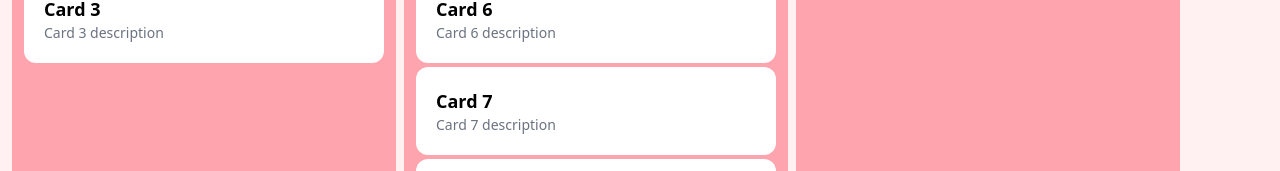
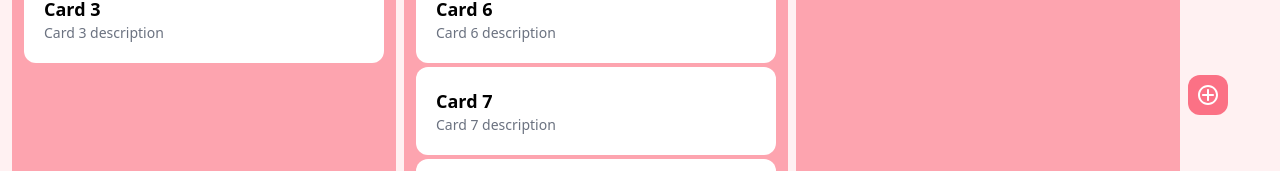
Before and after one commit to Rodrigo127/rodrigo-challenge-042025, a React (Vite) app in the folder frontend/: page / in a window 1280 px wide. Shown: the part 321-492 px from the top of the page. Built offline with nearby package versions, Linux system fonts and the light colour scheme.

Commit message:
Add react-icons dependency and implement column addition feature in Kanban board

```diff
--- a/frontend/package.json
+++ b/frontend/package.json
@@ -11,7 +11,8 @@
   },
   "dependencies": {
     "react": "^19.0.0",
-    "react-dom": "^19.0.0"
+    "react-dom": "^19.0.0",
+    "react-icons": "^5.5.0"
   },
   "devDependencies": {
     "@eslint/js": "^9.21.0",
--- a/frontend/src/App.tsx
+++ b/frontend/src/App.tsx
@@ -3,6 +3,7 @@ import { Column as ColumnType } from "./types";
 import Column from "./components/Column";
 import Card from "./components/Card";
 import Header from "./components/Header";
+import { CgAdd } from "react-icons/cg";
 
 // TODO: Remove this
 const initialColumns: ColumnType[] = [
@@ -36,6 +37,17 @@ const initialColumns: ColumnType[] = [
 function App() {
   const [columns, setColumns] = useState<ColumnType[]>(initialColumns);
 
+  const handleAddColumn = () => {
+    setColumns([
+      ...columns,
+      {
+        id: columns.length + 1,
+        title: `Column ${columns.length + 1}`,
+        cards: [],
+      },
+    ]);
+  };
+
   return (
     <div className="flex flex-col bg-rose-50 p-3 h-screen">
       <Header title="Kanban Board" />
@@ -51,6 +63,14 @@ function App() {
             ))}
           </Column>
         ))}
+        <div className="rounded-xl flex items-center justify-center">
+          <button
+            className="bg-rose-400 text-white px-2 py-2 rounded-xl"
+            onClick={handleAddColumn}
+          >
+            <CgAdd size={24} />
+          </button>
+        </div>
       </main>
     </div>
   );
```
Also changed, not shown: 1 other file (tests, documents, lock files or other folders).
